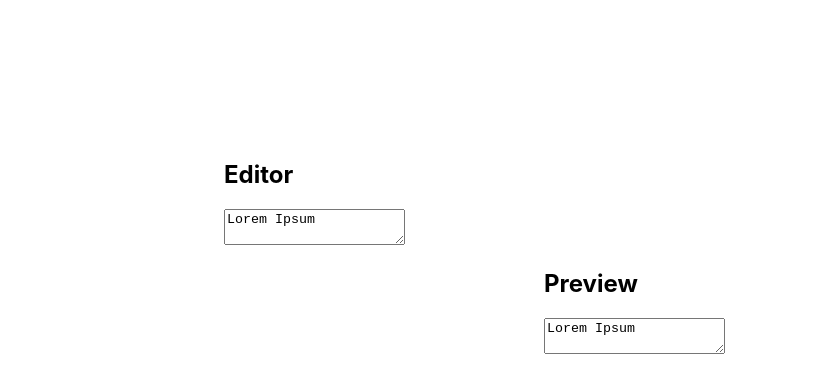
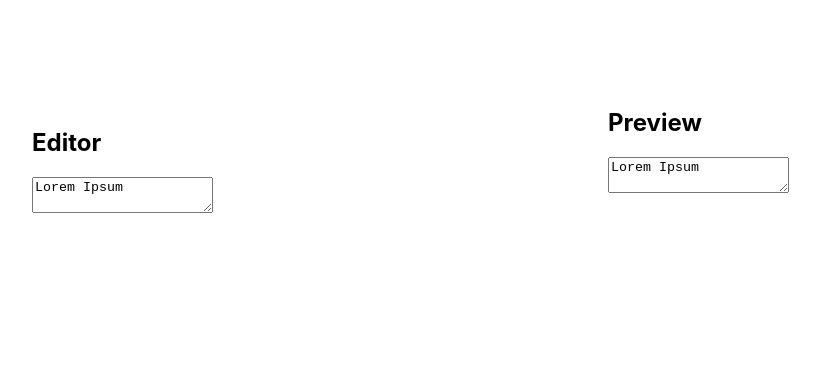
Before and after one commit to koookee/Markdown-previewer, a React (Create React App) app: page / in a window 1280 px wide. Shown: the top 390 px of the page, without its empty margins (96-916 px from the left). Built offline with nearby package versions, Linux system fonts and the light colour scheme.

Commit message:
Made adjustments to the positioning of the editor and preview windows. Attempting to import the marked library, but I can't figure it out

```diff
--- a/public/index.html
+++ b/public/index.html
@@ -28,7 +28,8 @@
   </head>
   <body>
     <noscript>You need to enable JavaScript to run this app.</noscript>
-    <div id="root"></div>
+    <div id="root"></div>s
+    <script src="https://cdnjs.cloudflare.com/ajax/libs/marked/1.1.1/marked.js"></script>
     <!--
       This HTML file is a template.
       If you open it directly in the browser, you will see an empty page.
--- a/src/Components/Editor.js
+++ b/src/Components/Editor.js
@@ -11,13 +11,16 @@ class Editor extends Component{
     this.setState({text : event.target.value})
   }
   render(){
-    let display = {margin:"10em 20em"}
+    let display = {margin:"10% 10%"}
     return(
-      <div style={display}>
-      <h2>Editor</h2>
-      <textarea value={this.state.text} onChange={this.handleChange} />
-      <Preview name={this.state.text} />
+      <div>
+        <div style={display}>
+          <h2>Editor</h2>
+          <textarea id="editor" value={this.state.text} onChange={this.handleChange} />
+        </div>
+        <Preview name={this.state.text} />
       </div>
+
     )
   }
 }
--- a/src/Components/Preview.js
+++ b/src/Components/Preview.js
@@ -6,11 +6,11 @@ class Preview extends Component{
     super();
   }
   render(){
-    let display = {marginLeft:"20em"}
+    let display = {margin:"-18.5% 55%", }
     return(
         <div style={display}>
         <h2>Preview</h2>
-        <textarea value={this.props.name}/>
+        <textarea id="preview" value={this.props.name}/>
         </div>
     )
   }
```
